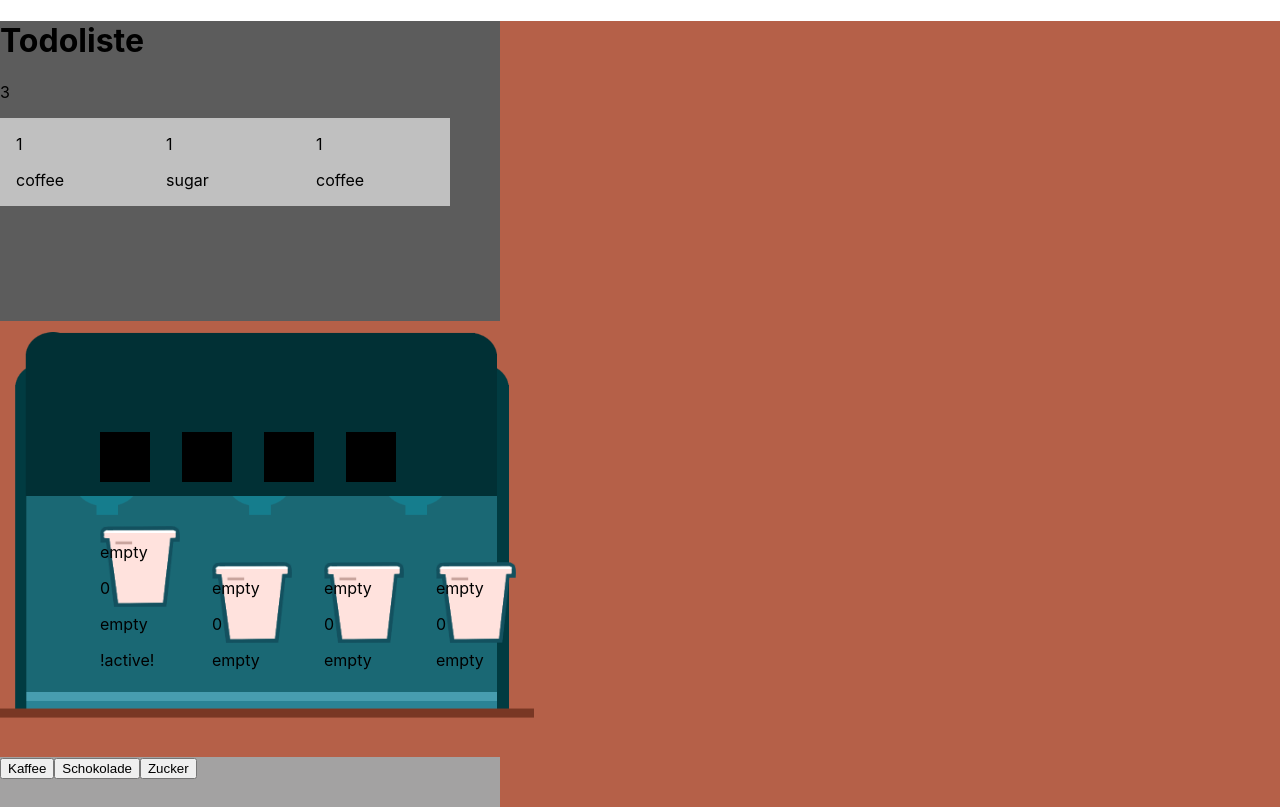
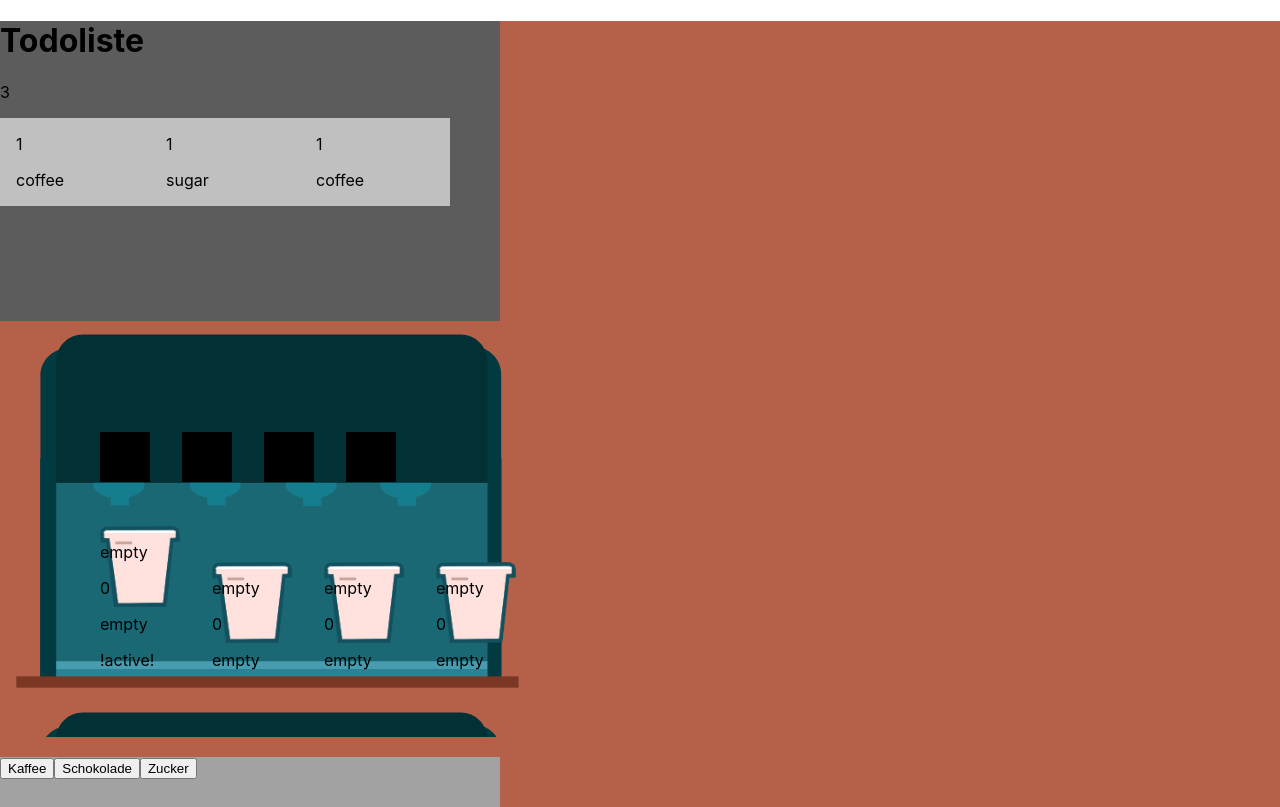
Before and after one commit to devolt5/brewing, a React (Create React App) app: page / in a window 1280 px wide. Built offline with nearby package versions, Linux system fonts and the light colour scheme.

Commit message:
Add first svg

```diff
--- a/src/components/Coffeemachine/Coffeemachine.css
+++ b/src/components/Coffeemachine/Coffeemachine.css
@@ -3,7 +3,7 @@
   height: 305px;
   padding-left: 84px;
   padding-top: 111px;
-  background-image: url("../../assets/machine.png");
+  background-image: url("../../assets/machine.svg");
   background-size: contain;
 }
 
```
Also changed, not shown: src/assets/machine.svg (added).
